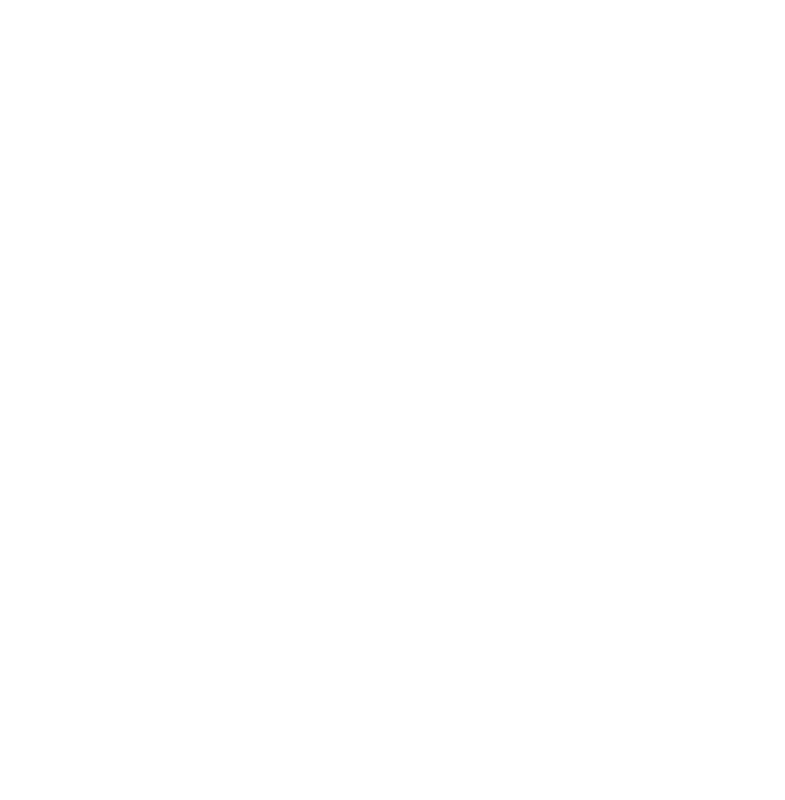
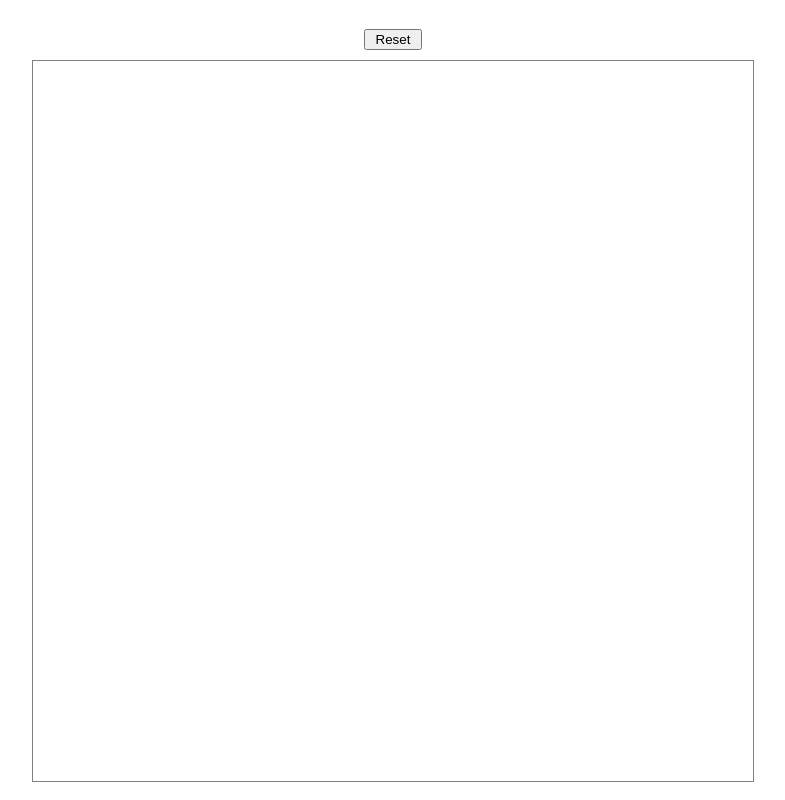
Before and after one commit to MasonKoenig/Etch-a-Sketch, a plain HTML site: page index.html in a window 1280 px wide. Shown: the whole page, without its empty margins (247-1032 px from the left). Drawn offline with Linux system fonts and the light colour scheme.

Commit message:
Added grid, formatting, and controls

```diff
--- a/script.js
+++ b/script.js
@@ -4,14 +4,59 @@ function setAttributes(el, attrs) {
   }
 }
 
+function nextChar(startChar, increment) {
+  return String.fromCharCode(startChar.charCodeAt(0) + increment);
+}
+
+function makeGrid(numUnits) {
+  let startChar = 65;
+  for(let i = 0; i < numUnits; i++) {
+    let row = document.createElement('div');
+    row.className = `row`
+    container.append(row);
+    for(let i = 1; i <= numUnits; i++) {
+      let div = document.createElement('div');
+      div.className = `box`
+      row.append(div);
+    }
+    startChar++
+  }
+}
+
+function removeChildNodes(parent) {
+  while (parent.firstChild) {
+    parent.removeChild(parent.firstChild);
+  }
+}
+
+function hoverEffect() {
+  const box = document.querySelectorAll('.box');
+  box.forEach(e => {
+    e.addEventListener('mouseenter', () => {
+      e.style.backgroundColor = 'grey';
+  })
+})
+}
+
+//Create Container to contain grid
 const container = document.createElement('div');
-container.id = 'container';
+container.className = 'container';
 document.body.append(container);
 
-for(let i = 0; i < 16; i++) {
-  let div = document.createElement('div');
-  div.id = `cell${i}`
-  container.append(div);
-}
+//Define Grid size, create
+let gridSize = 100;
+makeGrid(gridSize);
+hoverEffect();
 
-console.log(container)
+//Controls
+const resetBtn = document.createElement('button');
+resetBtn.textContent = 'Reset';
+resetBtn.style.margin = '10px';
+resetBtn.style.paddingInline = '10px';
+container.parentNode.insertBefore(resetBtn, container);
+resetBtn.addEventListener('click', () => {
+  removeChildNodes(container);
+  gridSize = window.prompt('Enter grid size.', 16);
+  makeGrid(gridSize);
+  hoverEffect();
+})
--- a/style.css
+++ b/style.css
@@ -1,3 +1,27 @@
-#container {
-  background-color: blue;
+html, body {
+  display: flex;
+  justify-content: center;
+  align-items: center;
+  flex-direction: column;
+  height: 100%;
+  margin: 0px;
 }
+
+.container {
+  width: 90vmin;
+  height: 90vmin;
+  display: flex;
+  flex-direction: column;
+  position: relative;
+  border: 1px solid grey;
+}
+
+
+.row {
+  display: flex;
+  height: 100%;
+}
+
+.box {
+  width: 100%;
+}
```
